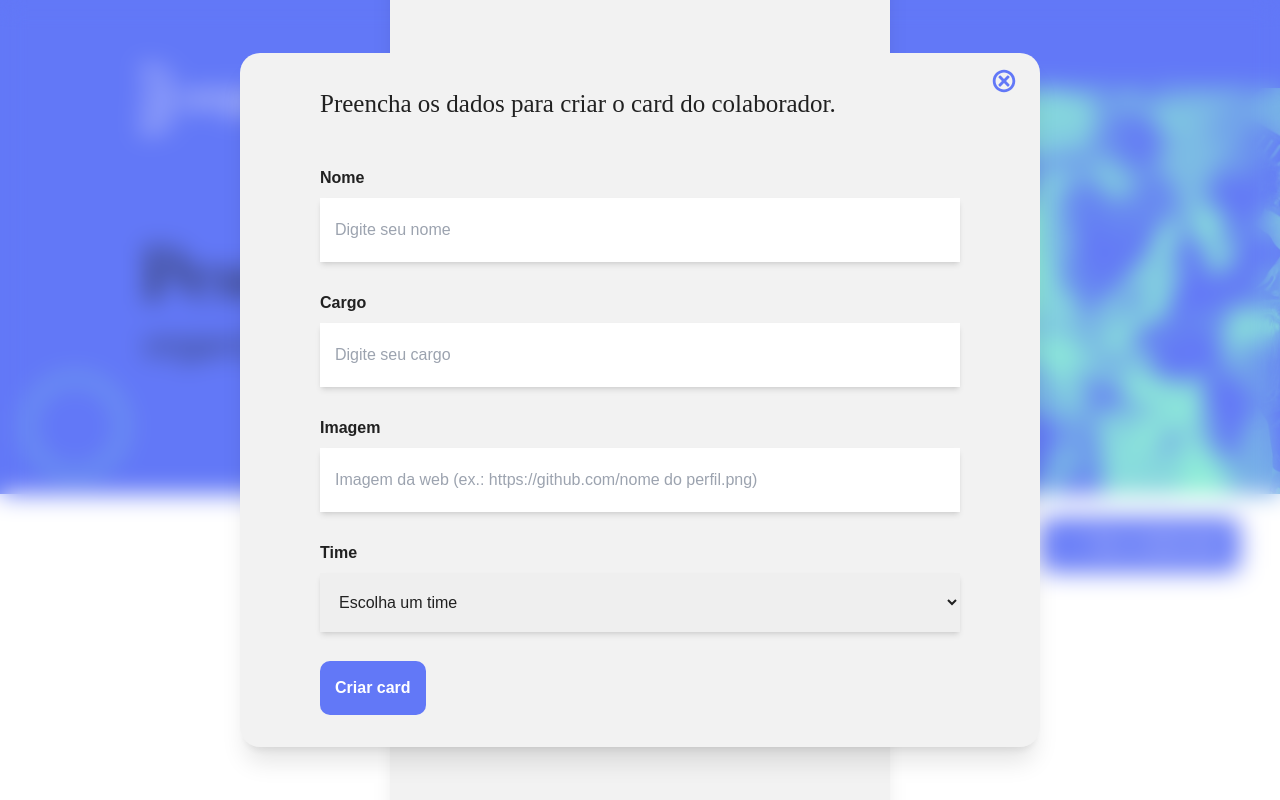
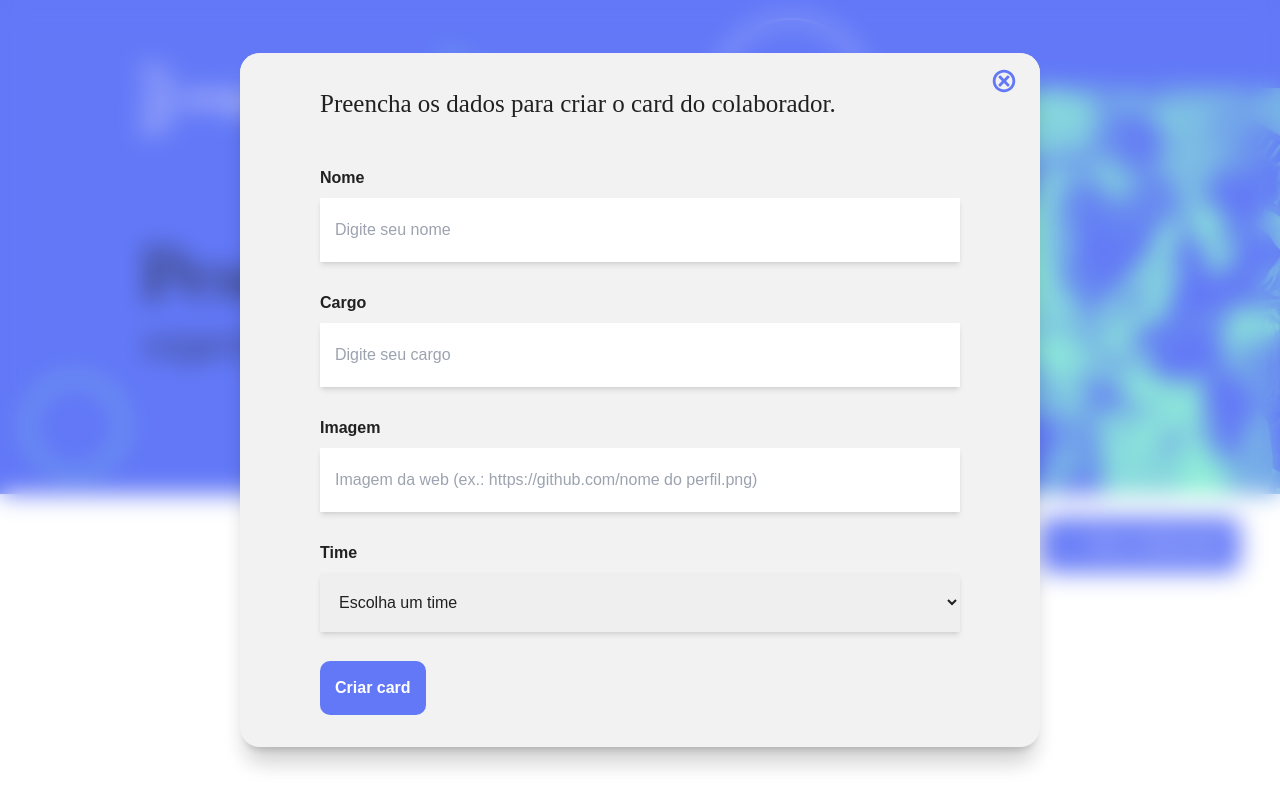
Before and after one commit to BrenoDev00/Organo, a React (Vite) app in the folder organo/: page / in a window 1280 px wide. Both pictures are taken after a click on the button "Novo colaborador". Shown: the top 800 px of the page. Built offline with nearby package versions, Linux system fonts and the light colour scheme.

Commit message:
refactor: Card, Form and Modal component

```diff
--- a/organo/src/components/Card/index.tsx
+++ b/organo/src/components/Card/index.tsx
@@ -44,6 +44,7 @@ export const Card = (props: CardProps) => {
       </div>
 
       <Modal isOpen={isModalOpen}>
+        <div className="py-12 px-6 flex flex-col gap-12 w-[500px] items-center">
           <div className="bg-white border-2 border-bg-blue rounded-full p-5">
             <FaTrashAlt className="fill-bg-blue w-[20px] h-[20px]" />
           </div>
@@ -58,7 +59,6 @@ export const Card = (props: CardProps) => {
               title="Remover"
               onClick={() => props.removeCollaborator(props.collaboratorID)}
             />
-
             <Button
               type="button"
               title="Cancelar"
@@ -66,6 +66,7 @@ export const Card = (props: CardProps) => {
               onClick={() => setIsModalOpen(!isModalOpen)}
             />
           </div>
+        </div>
       </Modal>
     </>
   );
--- a/organo/src/components/Form/index.tsx
+++ b/organo/src/components/Form/index.tsx
@@ -35,7 +35,7 @@ export const Form = (props: FormProps) => {
   if (!modalContext) throw new Error("modalContext não pode ser nulo.");
 
   return (
-    <section className=" mt-[80px] mb-[80px] flex justify-center ">
+    <section className="flex justify-center ">
       <form
         onSubmit={preventDefault}
         className="relative bg-light-gray shadow-xl w-[800px] text-dark-color py-[32px] px-[80px] flex flex-col  gap-[44px] rounded-[20px]"
--- a/organo/src/components/Modal/index.tsx
+++ b/organo/src/components/Modal/index.tsx
@@ -10,7 +10,7 @@ export const Modal = (props: ModalProps) => {
       } flex z-10 bg-transparent backdrop-blur-md h-screen w-screen fixed top-0 bottom-0 left-0 right-0 justify-center items-center transition-opacity `}
     >
       <dialog
-        className={`bg-light-gray w-[500px] flex flex-col gap-[80px] items-center px-[100px] py-[50px] rounded-[20px] shadow-xl`}
+        className={`bg-light-gray flex items-center rounded-[20px] shadow-xl`}
       >
         {props.children}
       </dialog>
```
Lines whose indentation alone changed are shown as unchanged.
